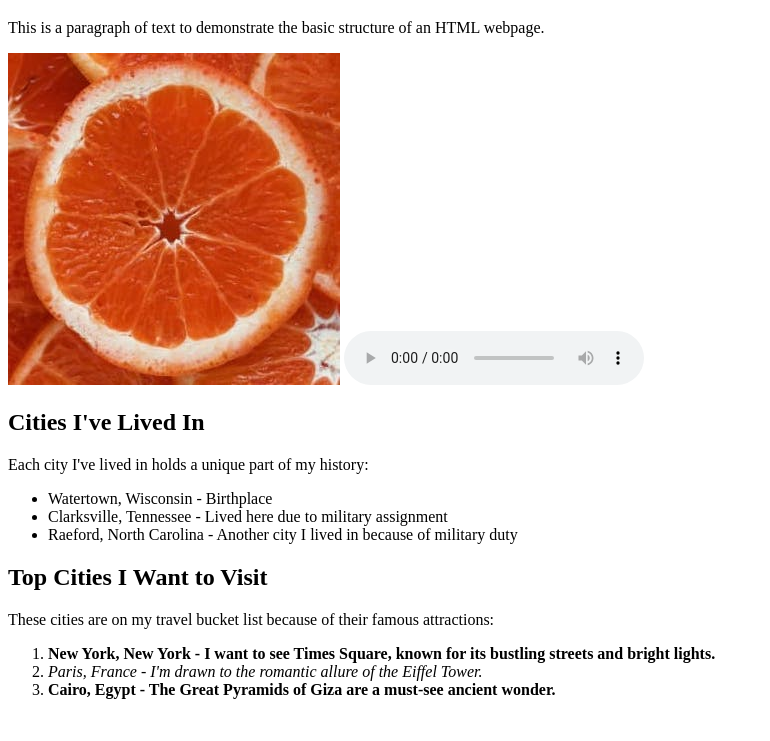
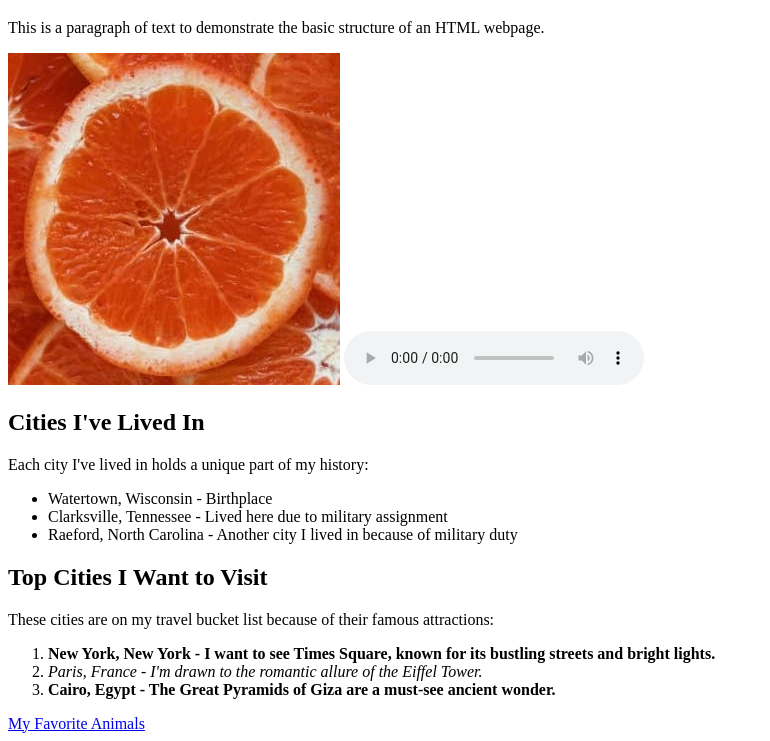
Before and after one commit to vanbot6/code, a plain HTML site: page index.html in a window 1280 px wide. Shown: the part 61-802 px from the top of the page, without its empty margins (0-770 px from the left). Drawn offline with Linux system fonts and the light colour scheme.

Commit message:
Update index.html
added link

```diff
--- a/index.html
+++ b/index.html
@@ -31,5 +31,6 @@
         <li><em>Paris, France - I'm drawn to the romantic allure of the Eiffel Tower.</em></li>
         <li><strong>Cairo, Egypt - The Great Pyramids of Giza are a must-see ancient wonder.</strong></li>
     </ol>
+    <a href="favorites.html">My Favorite Animals</a>
 </body>
 </html>
```
